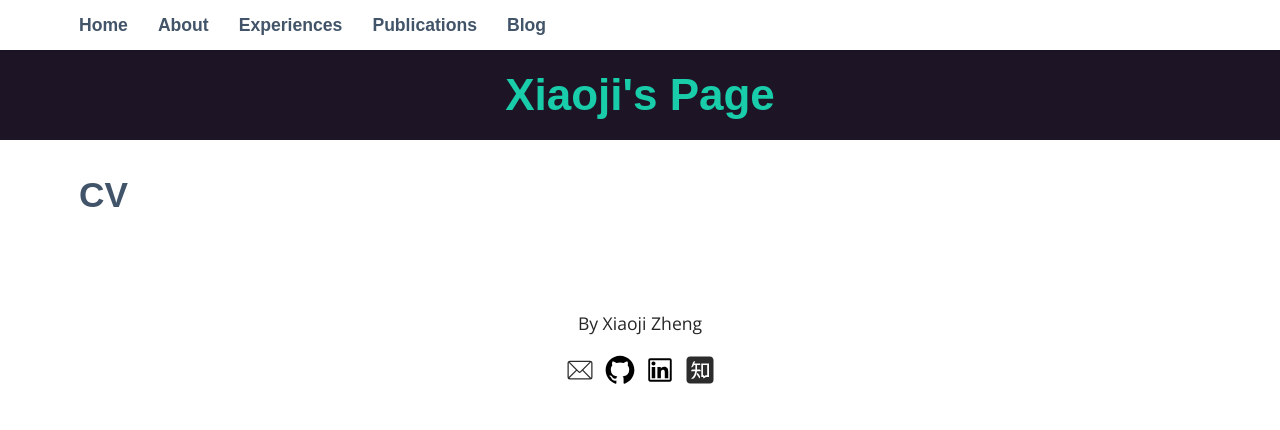
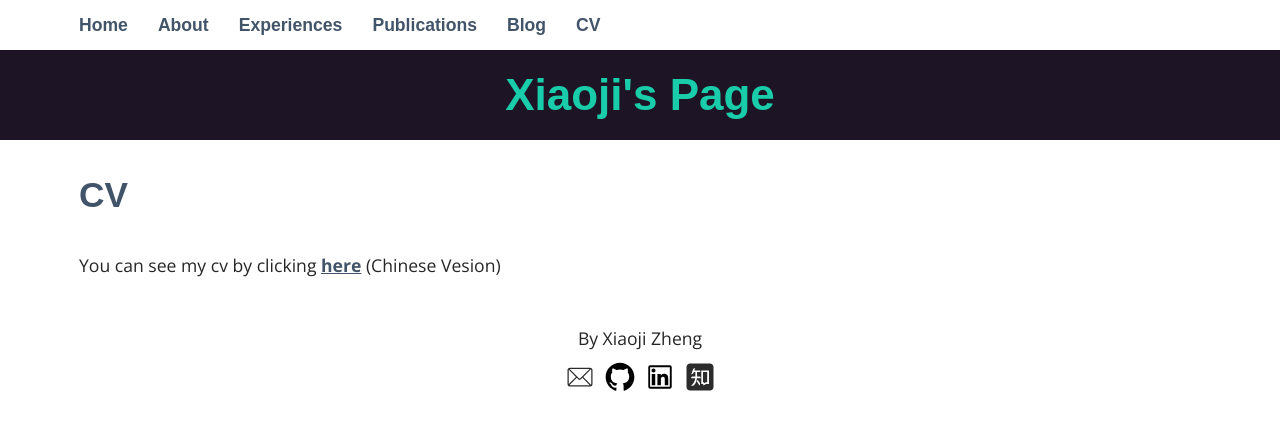
Before and after one commit to SEU-zxj/SEU-zxj.github.io, a Jekyll site: the page built from _pages/CV.html, in a window 1280 px wide. Shown: the top 430 px of the page. Built offline with Jekyll 4.4.1, drawn with Linux system fonts in a browser that asks for light colours; some web fonts are replaced.

Commit message:
update visit map

```diff
--- a/_config.yml
+++ b/_config.yml
@@ -25,7 +25,7 @@
 description: > # this means to ignore newlines until "baseurl:"
   none
 baseurl: "" # the subpath of your site, e.g. /blog
-url: "http://127.0.0.1:4000" # the base hostname & protocol for your site, e.g. http://example.com
+url: "https://seu-zxj.github.io" # the base hostname & protocol for your site, e.g. http://example.com
 
 # twitter_username: jekyllrb
 # github_username:  SEU-zxj
--- a/_data/navigation.yml
+++ b/_data/navigation.yml
@@ -8,3 +8,5 @@
   link: /publications
 - name: Blog
   link: /blog
+- name: CV
+  link: /cv
--- a/_includes/footer.html
+++ b/_includes/footer.html
@@ -1,10 +1,19 @@
 <footer>
-    <p>By Xiaoji Zheng</p>
+    <div>
+        By Xiaoji Zheng
+        {% if page.url == "/" %}
+            <div>
+                <a href="https://hits.seeyoufarm.com" class="hits_link">
+                    <img src="https://hits.seeyoufarm.com/api/count/incr/badge.svg?url=https%3A%2F%2Fseu-zxj.github.io&count_bg=%2379C83D&title_bg=%23555555&icon=&icon_color=%23E7E7E7&title=hits&edge_flat=false" alt="hits"/>
+                </a>
+            </div>
+        {% endif %}
+    </div>
     <div>
         {% for item in site.data.social_networks %}
         <div>
             <a href="{{ item.link }}" target="_Blank">
-                <img src="{{ item.image }}">
+                <img class="social_network_icons" src="{{ item.image }}">
             </a>
         </div>
         {% endfor %}
--- a/_pages/CV.html
+++ b/_pages/CV.html
@@ -3,3 +3,5 @@
 title: "CV"
 permalink: /cv/
 ---
+
+You can see my cv by clicking <a href="https://www.overleaf.com/read/mnjhcbvjbvck#05986e" target="_blank">here</a> (Chinese Vesion)
--- a/_sass/layout.scss
+++ b/_sass/layout.scss
@@ -111,17 +111,18 @@
   div {
     display: flex;
     justify-content: center;
-    div{
-      margin: 0 5px;
-      a {
-        display: flex;
-        img {
-          height: 30px;
-          width: 30px;
-        }
-      }
-    }
+    margin: 5px 0;
   }
+}
+
+.hits_link {
+  margin-left: 10px;
+}
+
+.social_network_icons {
+  height: 30px;
+  width: 30px;
+  margin: 0 5px;
 }
 
 
@@ -161,3 +162,10 @@
     text-decoration: none;
   }
 }
+
+.visit_map {
+  margin: 0 calc(100% / 2 - 200px / 2);
+  display: flex;
+  height: 200px;
+  width: 200px;
+}
--- a/index.html
+++ b/index.html
@@ -7,3 +7,7 @@
 
 <h2>Hi🖐 I'm xiaoji</h2>
 <p>I am a student who likes to discover everything in this world. Welcome to my digital garden.</p>
+
+<div class="visit_map">
+    <script type="text/javascript" id="clstr_globe" src="//clustrmaps.com/globe.js?d=CWI2f_hniBG8OHcUDC-tFVNooFV1gRd8v0CLG6f-8gA"></script>
+</div>
```
Also changed, not shown: _pages/about.html (renamed from _pages/about.markdown).
